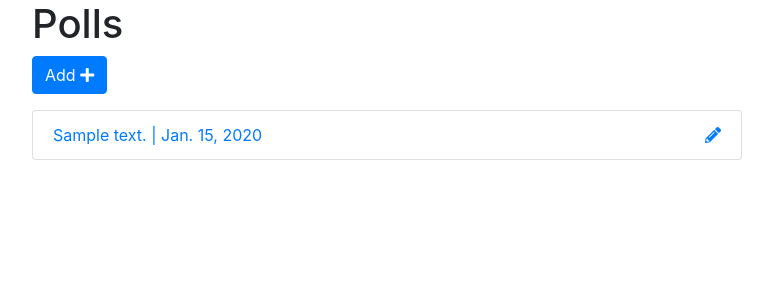
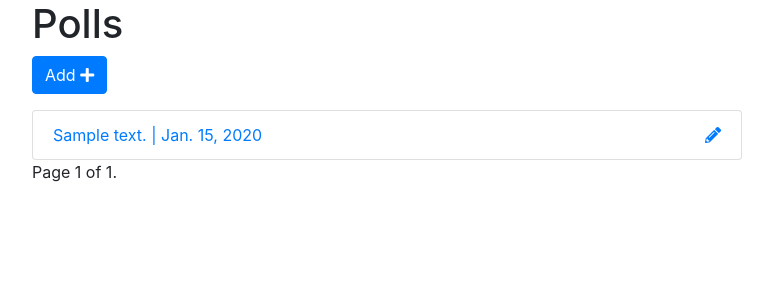
Before and after one commit to philippbruhin/pollme, a Django app: page /polls/list/ in a window 1280 px wide. Shown: the part 56-356 px from the top of the page, without its empty margins (253-1026 px from the left). Run offline with Django 3.2, Linux system fonts and the light colour scheme; a user stored in the database is signed in; tables that the repository leaves empty hold one stand-in row (values such as "Sample post"); some libraries are stand-ins or nearby versions.

Commit message:
poll list pagination

```diff
--- a/pollme/polls/templates/polls/polls_list.html
+++ b/pollme/polls/templates/polls/polls_list.html
@@ -27,6 +27,25 @@
           </li>
           {% endfor %}
         </ul>
+
+        <div class="pagination">
+            <span class="step-links">
+                {% if polls.has_previous %}
+                    <a href="?page=1">&laquo; first</a>
+                    <a href="?page={{ polls.previous_page_number }}">previous</a>
+                {% endif %}
+
+                <span class="current">
+                    Page {{ polls.number }} of {{ polls.paginator.num_pages }}.
+                </span>
+
+                {% if polls.has_next %}
+                    <a href="?page={{ polls.next_page_number }}">next</a>
+                    <a href="?page={{ polls.paginator.num_pages }}">last &raquo;</a>
+                {% endif %}
+            </span>
+        </div>
+
       </div>
     </div>
   </div>
```
